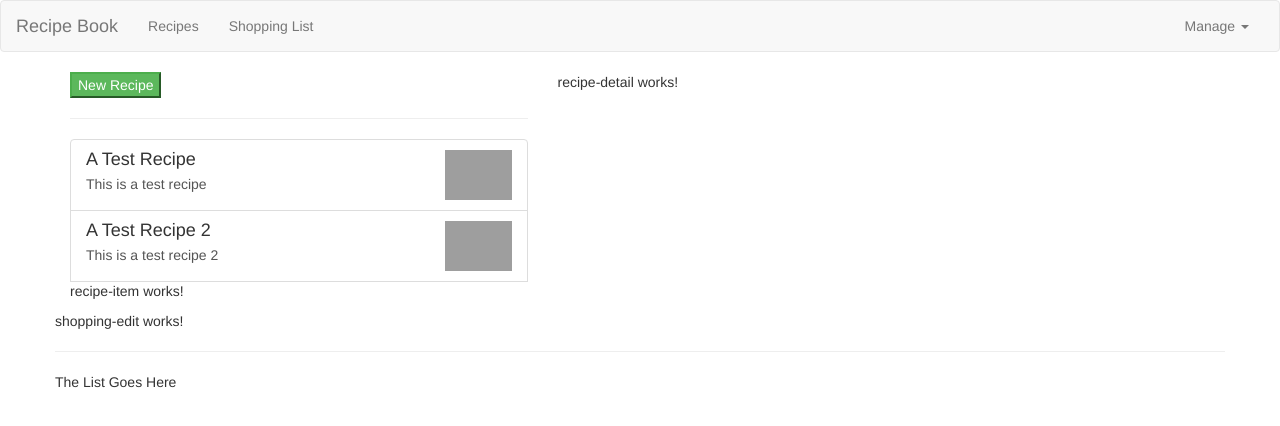
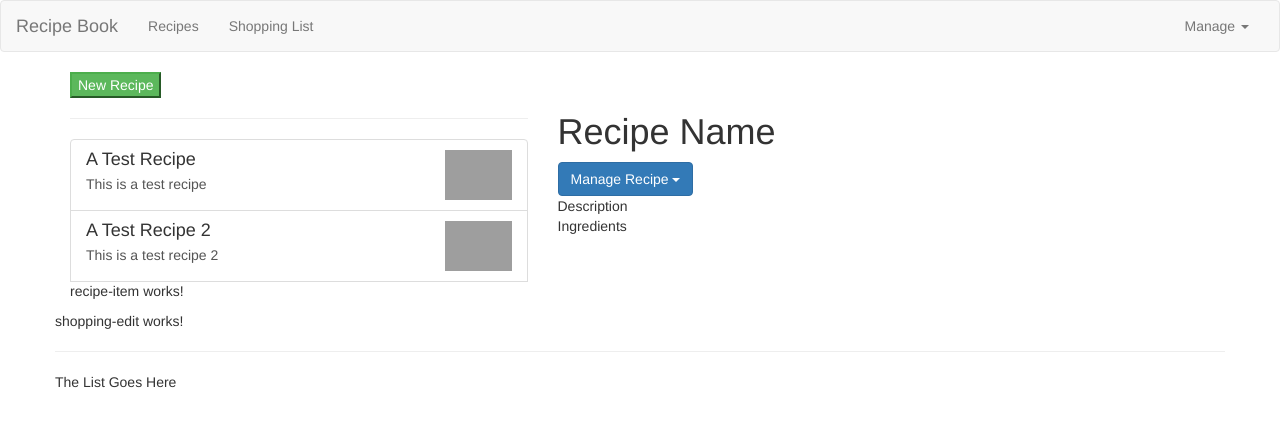
Before and after one commit to EngincanVaran/Course-Project-Angular, an Angular app: page / in a window 1280 px wide. Shown: the top 426 px of the page. Built offline with nearby package versions, Linux system fonts and the light colour scheme; grey boxes are pictures that could not be loaded.

Commit message:
Recipe Details Component Edited

```diff
--- a/src/app/recipes/recipe-detail/recipe-detail.component.html
+++ b/src/app/recipes/recipe-detail/recipe-detail.component.html
@@ -1 +1,35 @@
-<p>recipe-detail works!</p>
+<div class="row">
+    <div class="col-xs-12">
+        <img src="" alt="" class="image-responsive">
+    </div>
+</div>
+<div class="row">
+    <div class="col-xs-12">
+        <h1>Recipe Name</h1>
+    </div>
+</div>
+<div class="row">
+    <div class="col-xs-12">
+        <div class="btn-group">
+            <button type="button" class="btn btn-primary dropdown-toggle">
+                Manage Recipe
+                <span class="caret"></span>
+            </button>
+            <ul class="dropdown-menu">
+                <li> <a href="#">To Shopping List</a></li>
+                <li> <a href="#">Edit Recipe</a></li>
+                <li> <a href="#">Delete Recipe</a></li>
+            </ul>
+        </div>
+    </div>
+</div>
+<div class="row">
+    <div class="col-xs-12">
+        Description
+    </div>
+</div>
+<div class="row">
+    <div class="col-xs-12">
+        Ingredients
+    </div>
+</div>
```
